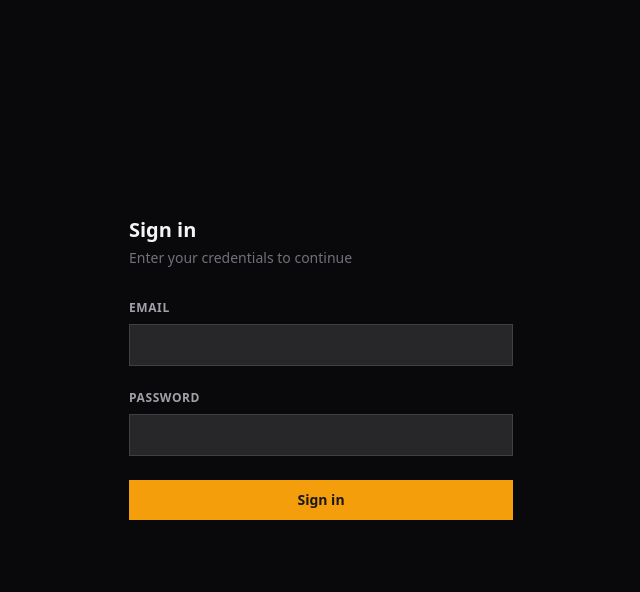
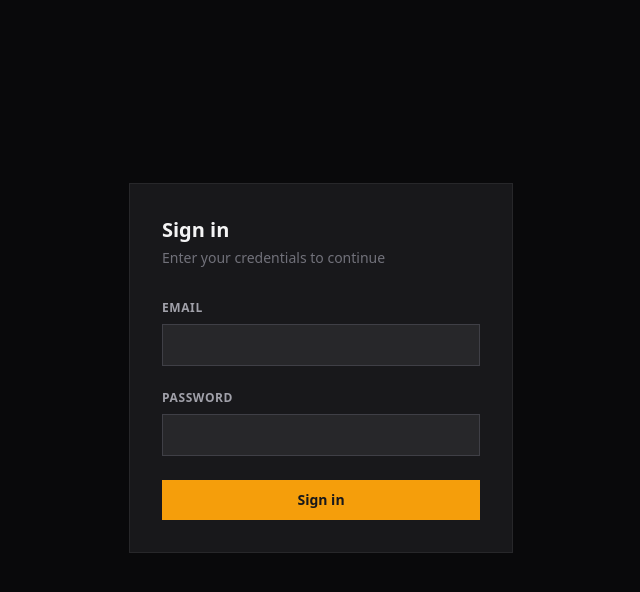
Before and after one commit to MicahSee/agent-benchmarks, a FastAPI app: page /login in a window 1280 px wide. Shown: the part 65-657 px from the top of the page, without its empty margins (319-959 px from the left). Run offline with FastAPI, Linux system fonts and the light colour scheme; some libraries are stand-ins or nearby versions.

Commit message:
Restore card around login form

```diff
--- a/app/templates/login.html
+++ b/app/templates/login.html
@@ -10,7 +10,7 @@
 
   <!-- Login form -->
   <div class="flex-1 flex items-center justify-center">
-    <div class="w-full max-w-sm">
+    <div class="w-full max-w-sm border border-zinc-800 bg-zinc-900 p-8">
       <h2 class="text-xl font-semibold text-zinc-100 mb-1">Sign in</h2>
       <p class="text-sm text-zinc-500 mb-8">Enter your credentials to continue</p>
       {% if error %}
```
